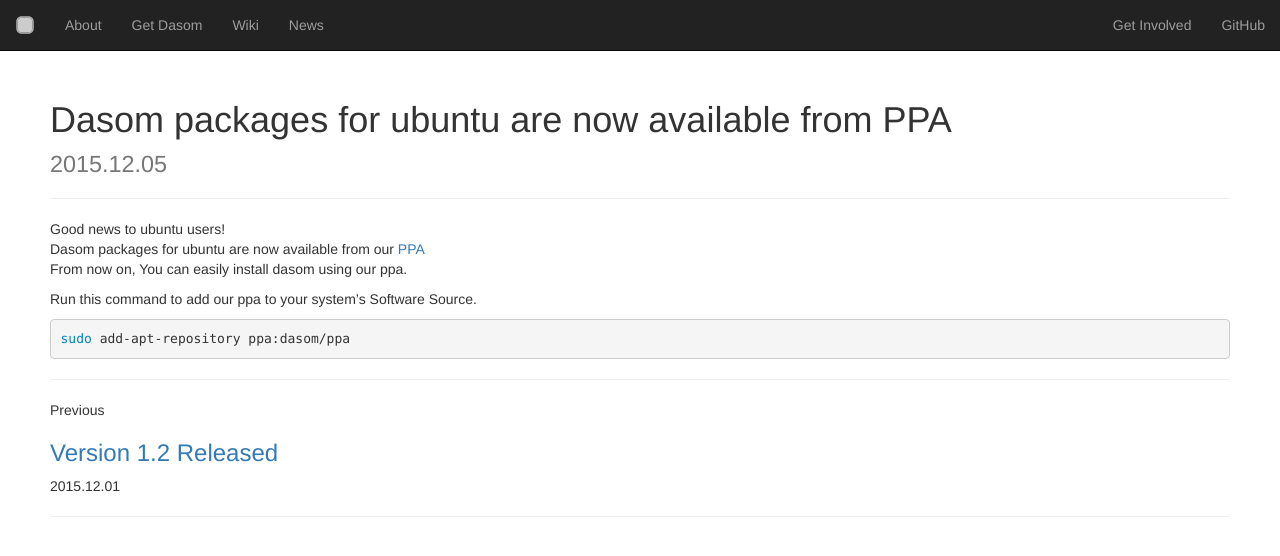
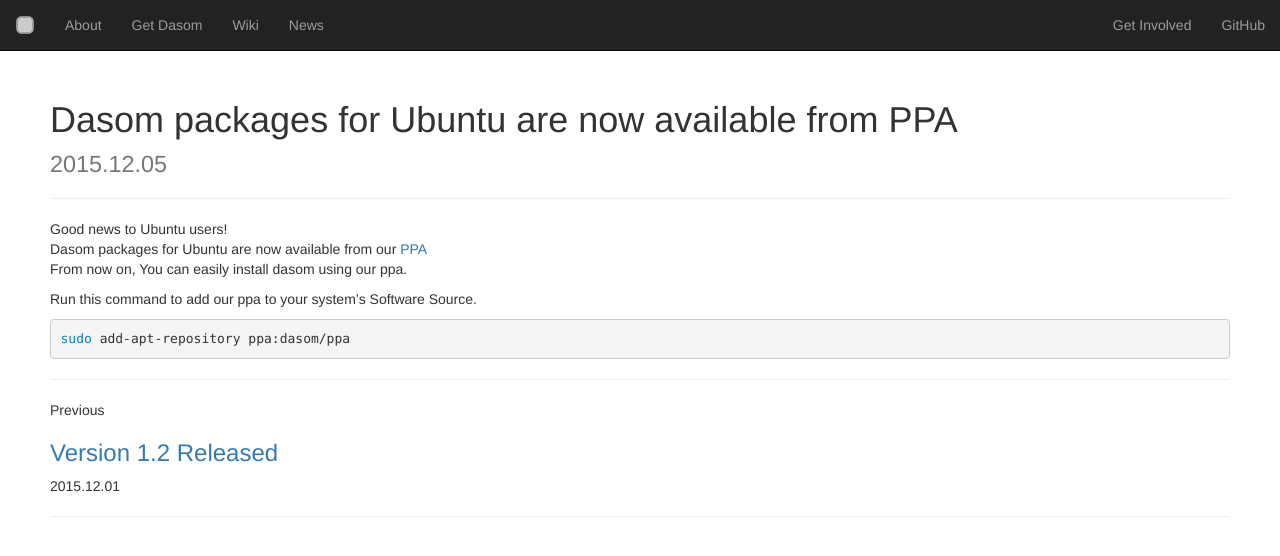
Before and after one commit to dasom-im/dasom-im.github.io, a Jekyll site: the page built from _posts/2015-12-05-dasom-packages-for-ubuntu-are-now-available-from-ppa.md, in a window 1280 px wide. Shown: the top 556 px of the page. Built offline with Jekyll 4.4.1, drawn with Linux system fonts in a browser that asks for light colours.

```diff
--- a/_posts/2015-12-05-dasom-packages-for-ubuntu-are-now-available-from-ppa.md
+++ b/_posts/2015-12-05-dasom-packages-for-ubuntu-are-now-available-from-ppa.md
@@ -1,12 +1,12 @@
 ---
 layout: post
-title:  "Dasom packages for ubuntu are now available from PPA"
+title:  "Dasom packages for Ubuntu are now available from PPA"
 date:   2015-12-05
 tags: ubuntu ppa
 ---
 
-Good news to ubuntu users!<br>
-Dasom packages for ubuntu are now available from our [PPA](https://launchpad.net/~dasom/+archive/ubuntu/ppa)<br>
+Good news to Ubuntu users!<br>
+Dasom packages for Ubuntu are now available from our [PPA](https://launchpad.net/~dasom/+archive/ubuntu/ppa)<br>
 From now on, You can easily install dasom using our ppa.<br>
 
 Run this command to add our ppa to your system's Software Source.
```
